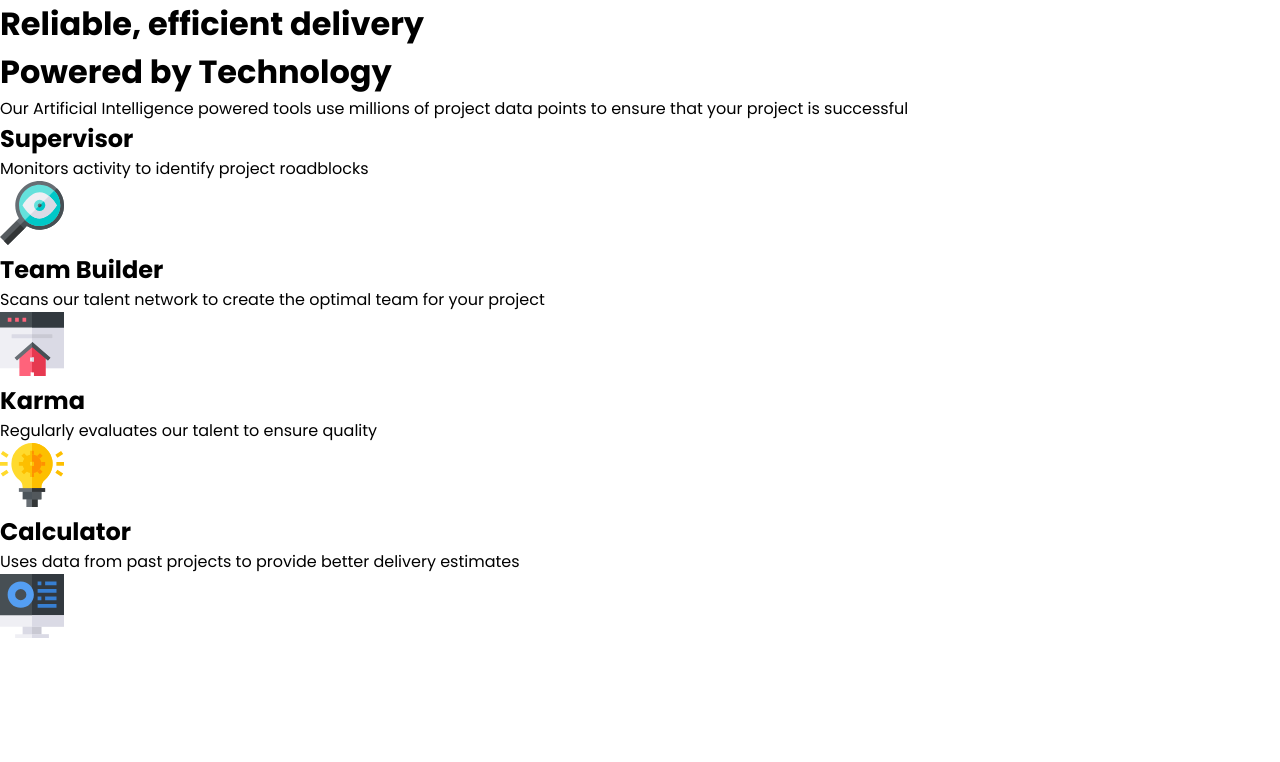
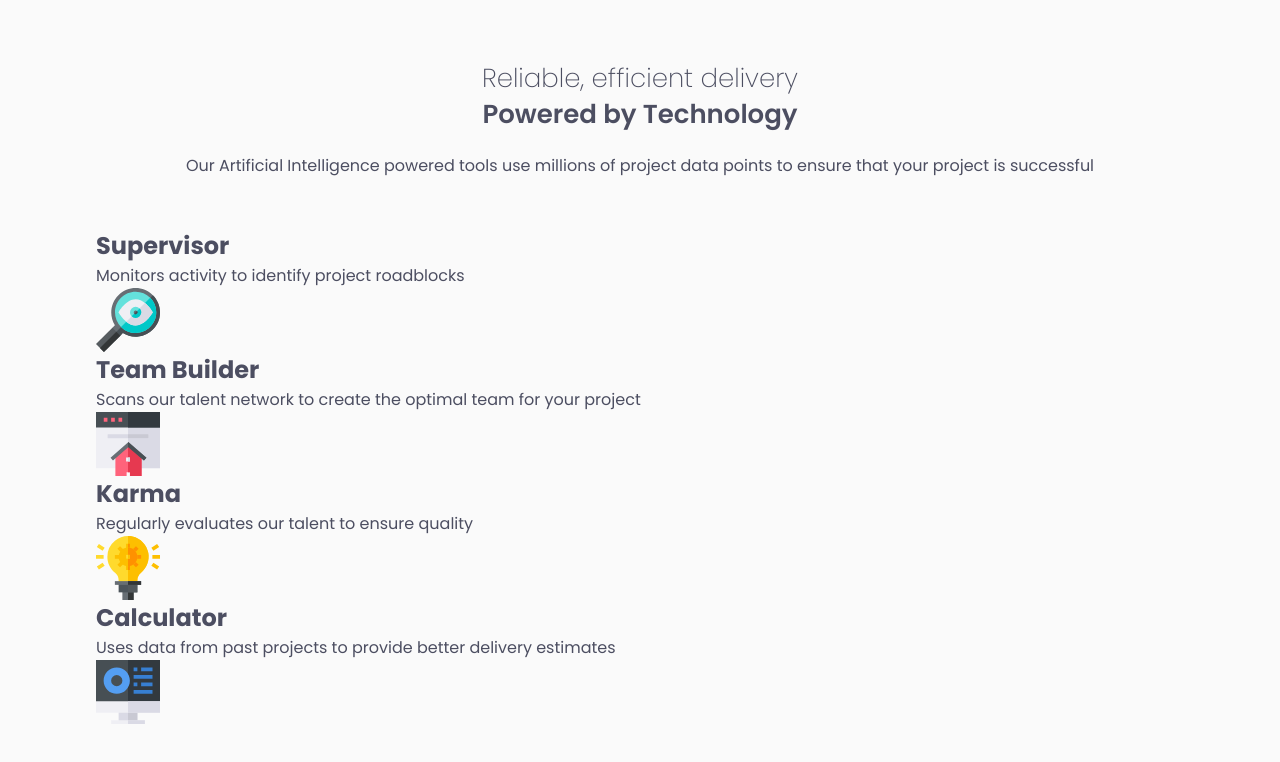
Before and after one commit to Pogo182028/four-card-feature-section, a plain HTML site: page index.html in a window 1280 px wide. Drawn offline with Linux system fonts and the light colour scheme.

Commit message:
Add container class and update styles for layout and typography

```diff
--- a/index.html
+++ b/index.html
@@ -22,7 +22,7 @@
 
     <title>Frontend Mentor | Four card feature section</title>
   </head>
-  <body>
+  <body class="container">
     <header class="header">
       <h1 class="header__title">
         Reliable, efficient delivery <br />
@@ -34,7 +34,7 @@
       </p>
     </header>
 
-    <main class="container">
+    <main>
       <div class="grid">
         <section class="supervisor-card">
           <h2 class="title-card">Supervisor</h2>
--- a/styles/styles.css
+++ b/styles/styles.css
@@ -25,6 +25,47 @@ html {
 }
 
 body {
+  background-color: #fafafa;
   font-family: var(--font-poppins);
   font-size: var(--font-size);
+  color: var(--grey-500);
 }
+
+span {
+  font-weight: 600;
+}
+
+img {
+  max-width: 100%;
+  height: auto;
+  display: block;
+}
+
+.container {
+  max-width: min(85%, 120rem);
+  margin: 0 auto;
+}
+
+/* .container-flex {
+  display: flex;
+  flex-direction: column;
+  align-items: center;
+  justify-content: center;
+  height: 100dvh;
+} */
+
+.header {
+  text-align: center;
+  margin-top: 6rem;
+}
+
+.header__title {
+  font-size: 2.6rem;
+  font-weight: 200;
+  line-height: 1.4;
+  margin-bottom: 2rem;
+}
+
+.header__description {
+  margin-bottom: 5rem;
+}
```
